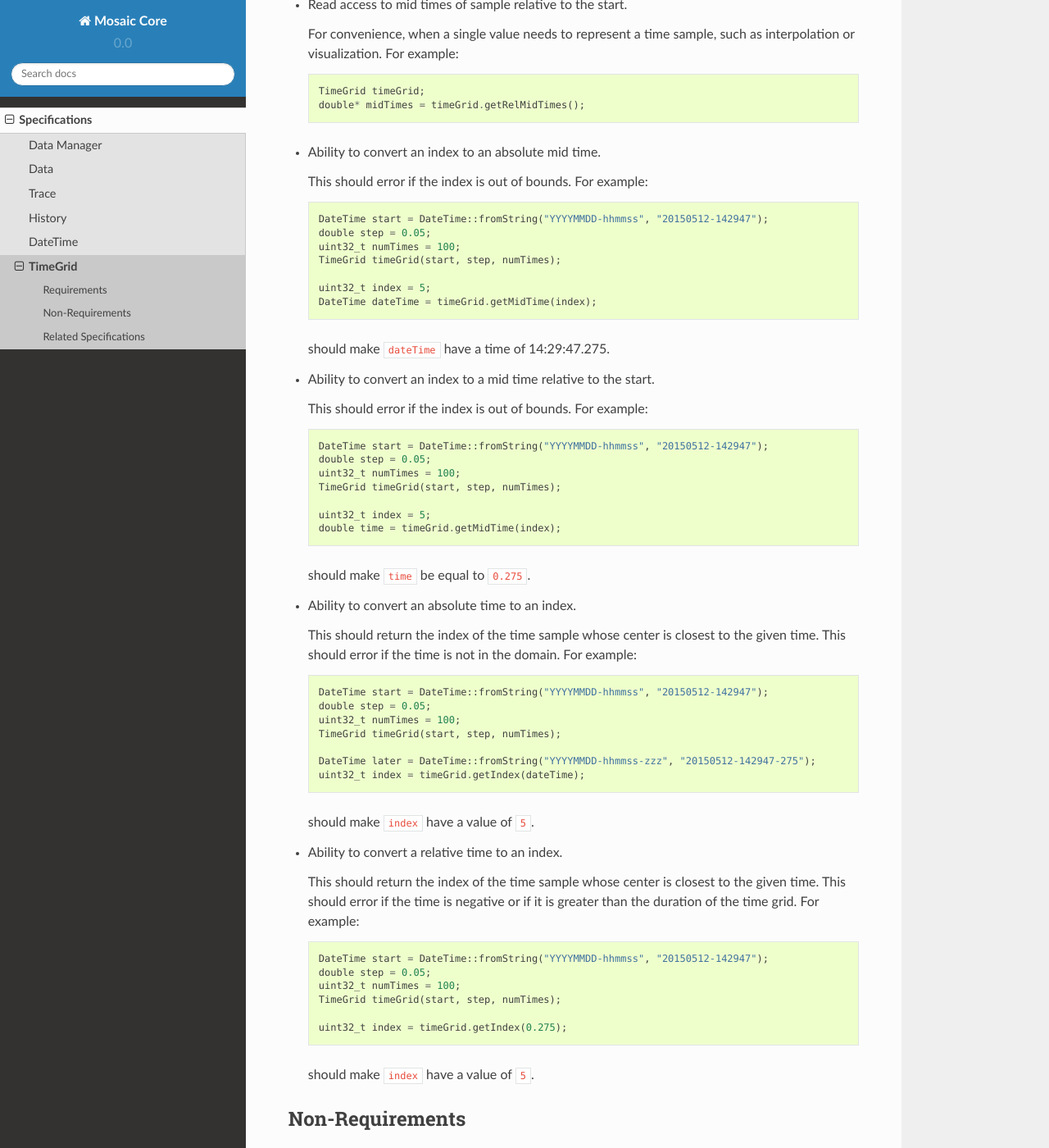
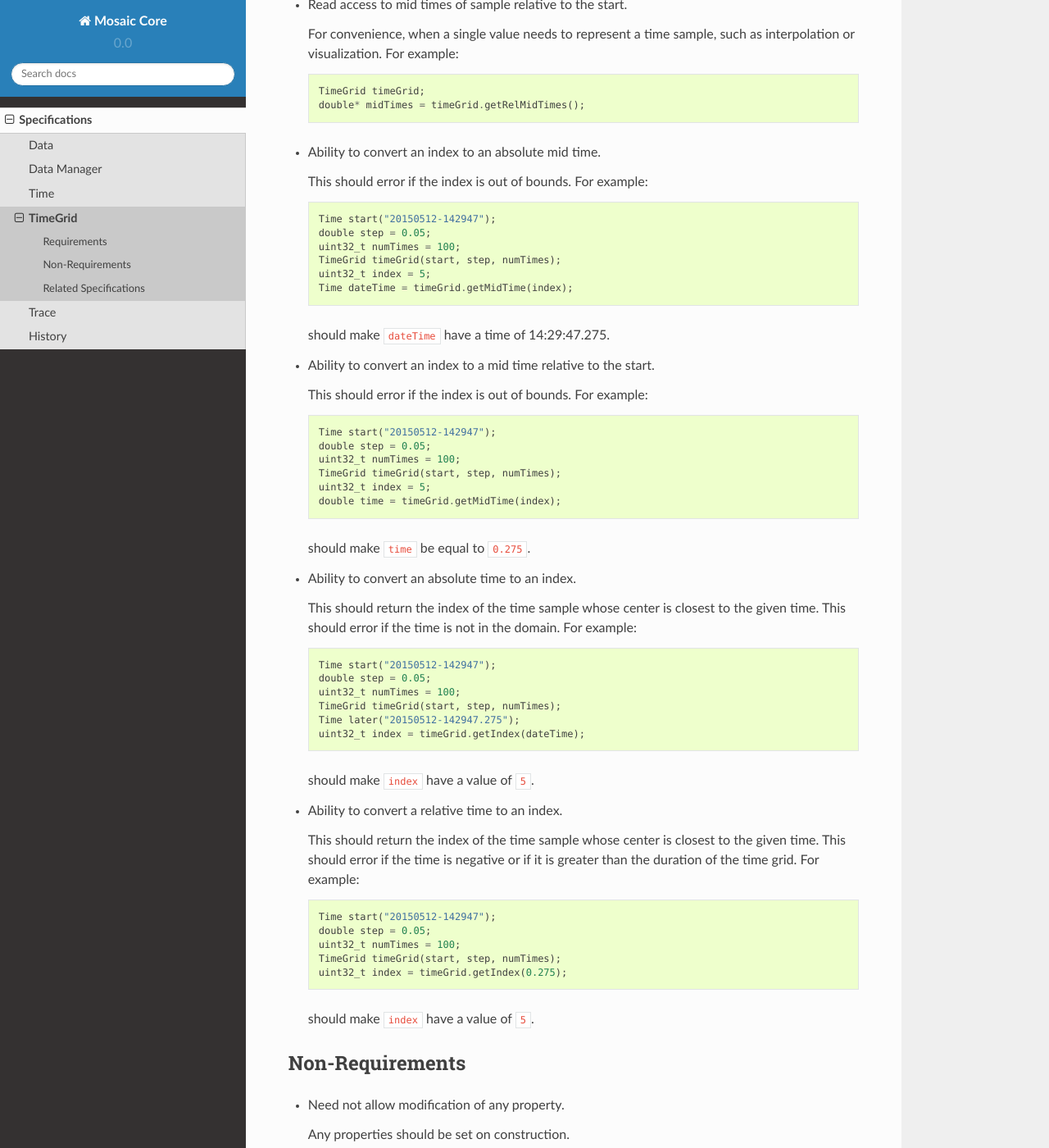
Before and after one commit to inscopix/isxcore, a Sphinx documentation site: the page built from doc/source/specs/TimeGrid.rst, in a window 1280 px wide and 1400 px high, scrolled down 1287 px. Shown: the whole window at 82% size. Built offline with Sphinx 7.4.7 and the Read the Docs theme 2.0.0, drawn with Linux system fonts in a browser that asks for light colours; some of the changed text lies outside the part shown.

Commit message:
Rename DateTime to Time in specs and add some more detail

```diff
--- a/doc/source/specs.rst
+++ b/doc/source/specs.rst
@@ -6,9 +6,9 @@ Specifications
 .. toctree::
     :maxdepth: 1
 
+    specs/Data
     specs/DataManager
-    specs/Data
+    specs/Time
+    specs/TimeGrid
     specs/Trace
     specs/History
-    specs/DateTime
-    specs/TimeGrid
--- a/doc/source/specs/TimeGrid.rst
+++ b/doc/source/specs/TimeGrid.rst
@@ -17,14 +17,14 @@ Requirements
   For example::
 
     TimeGrid timeGrid;
-    DateTime start = timeGrid.getStart();
+    Time start = timeGrid.getStart();
 
 - Read access to end time.
 
   For example::
 
     TimeGrid timeGrid;
-    DateTime end = timeGrid.getEnd();
+    Time end = timeGrid.getEnd();
 
 - Read access to step time in seconds.
 
@@ -73,13 +73,12 @@ Requirements
   This should error if the index is out of bounds.
   For example::
 
-    DateTime start = DateTime::fromString("YYYYMMDD-hhmmss", "20150512-142947");
+    Time start("20150512-142947");
     double step = 0.05;
     uint32_t numTimes = 100;
     TimeGrid timeGrid(start, step, numTimes);
-
     uint32_t index = 5;
-    DateTime dateTime = timeGrid.getMidTime(index);
+    Time dateTime = timeGrid.getMidTime(index);
 
   should make :code:`dateTime` have a time of 14:29:47.275.
 
@@ -88,11 +87,10 @@ Requirements
   This should error if the index is out of bounds.
   For example::
 
-    DateTime start = DateTime::fromString("YYYYMMDD-hhmmss", "20150512-142947");
+    Time start("20150512-142947");
     double step = 0.05;
     uint32_t numTimes = 100;
     TimeGrid timeGrid(start, step, numTimes);
-
     uint32_t index = 5;
     double time = timeGrid.getMidTime(index);
 
@@ -104,12 +102,11 @@ Requirements
   the given time. This should error if the time is not in the domain.
   For example::
 
-    DateTime start = DateTime::fromString("YYYYMMDD-hhmmss", "20150512-142947");
+    Time start("20150512-142947");
     double step = 0.05;
     uint32_t numTimes = 100;
     TimeGrid timeGrid(start, step, numTimes);
-
-    DateTime later = DateTime::fromString("YYYYMMDD-hhmmss-zzz", "20150512-142947-275");
+    Time later("20150512-142947.275");
     uint32_t index = timeGrid.getIndex(dateTime);
 
   should make :code:`index` have a value of :code:`5`.
@@ -121,11 +118,10 @@ Requirements
   the duration of the time grid.
   For example::
 
-    DateTime start = DateTime::fromString("YYYYMMDD-hhmmss", "20150512-142947");
+    Time start("20150512-142947");
     double step = 0.05;
     uint32_t numTimes = 100;
     TimeGrid timeGrid(start, step, numTimes);
-
     uint32_t index = timeGrid.getIndex(0.275);
 
   should make :code:`index` have a value of :code:`5`.
@@ -160,5 +156,6 @@ Non-Requirements
 Related Specifications
 ^^^^^^^^^^^^^^^^^^^^^^
 
-- :ref:`Trace` : stores a TimeGrid to define its domain as a function of time.
-- :ref:`DateTime` : represents an absolute point in time.
+- :ref:`Trace` : stores a :code:`TimeGrid` to define its domain as a
+  function of time.
+- :ref:`Time` : represents an absolute point in time.
```
Also changed, not shown: doc/source/specs/DateTime.rst (deleted, +0 -77 lines), doc/source/specs/Time.rst (added, +111 -0 lines).
